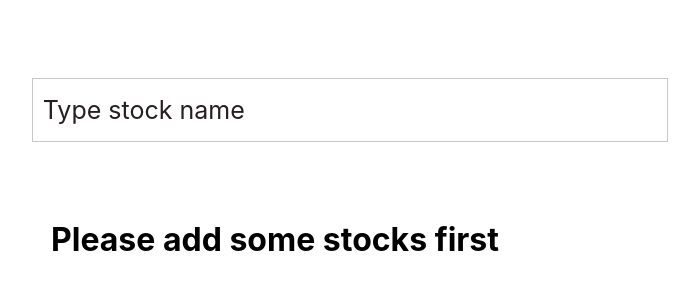
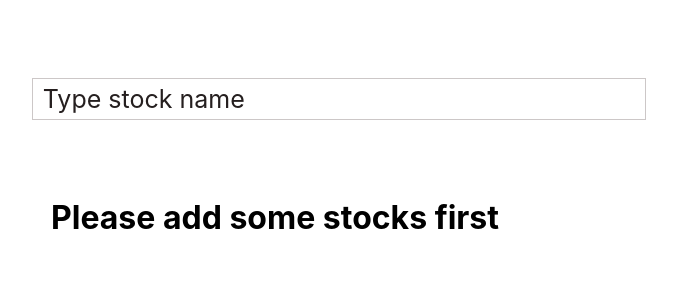
Before and after one commit to kkm980/trinkerr-stockList, a React (Create React App) app: page / in a window 1280 px wide. Shown: the top 300 px of the page, without its empty margins (301-1000 px from the left). Built offline with nearby package versions, Linux system fonts and the light colour scheme.

Commit message:
added search type in input box

```diff
--- a/src/Components/Main.jsx
+++ b/src/Components/Main.jsx
@@ -100,7 +100,8 @@ function Main() {
     return (
         <div className="_wrapper">
             <div className="_searchBox">
-                <input type="text"  placeholder="Type stock name" className="_input" value={searchVal} onChange={(e)=>{setSearchVal(e.target.value)}}/>
+                <input type="search"  placeholder="Type stock name" className="_input" value={searchVal} onChange={(e)=>{setSearchVal(e.target.value)}}/>
+
             </div>
 
             {bool?currArr.length <= 0 ? <div className="_addStocks"><h1>Please add some stocks first</h1></div> : <>
```
